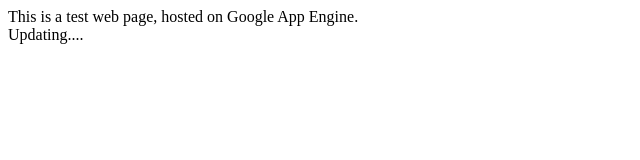
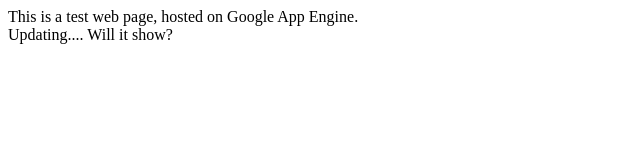
Before and after one commit to NirPochter/static-website, a plain HTML site: page index.html in a window 1280 px wide. Shown: the full height of the page, 0-640 px from the left. Drawn offline with Linux system fonts and the light colour scheme.

Commit message:
Updating index.html.

```diff
--- a/index.html
+++ b/index.html
@@ -7,7 +7,7 @@
 
 This is a test web page, hosted on Google App Engine.
 <br>
-Updating....
+Updating.... Will it show?
 
 </body>
 </html>
```
